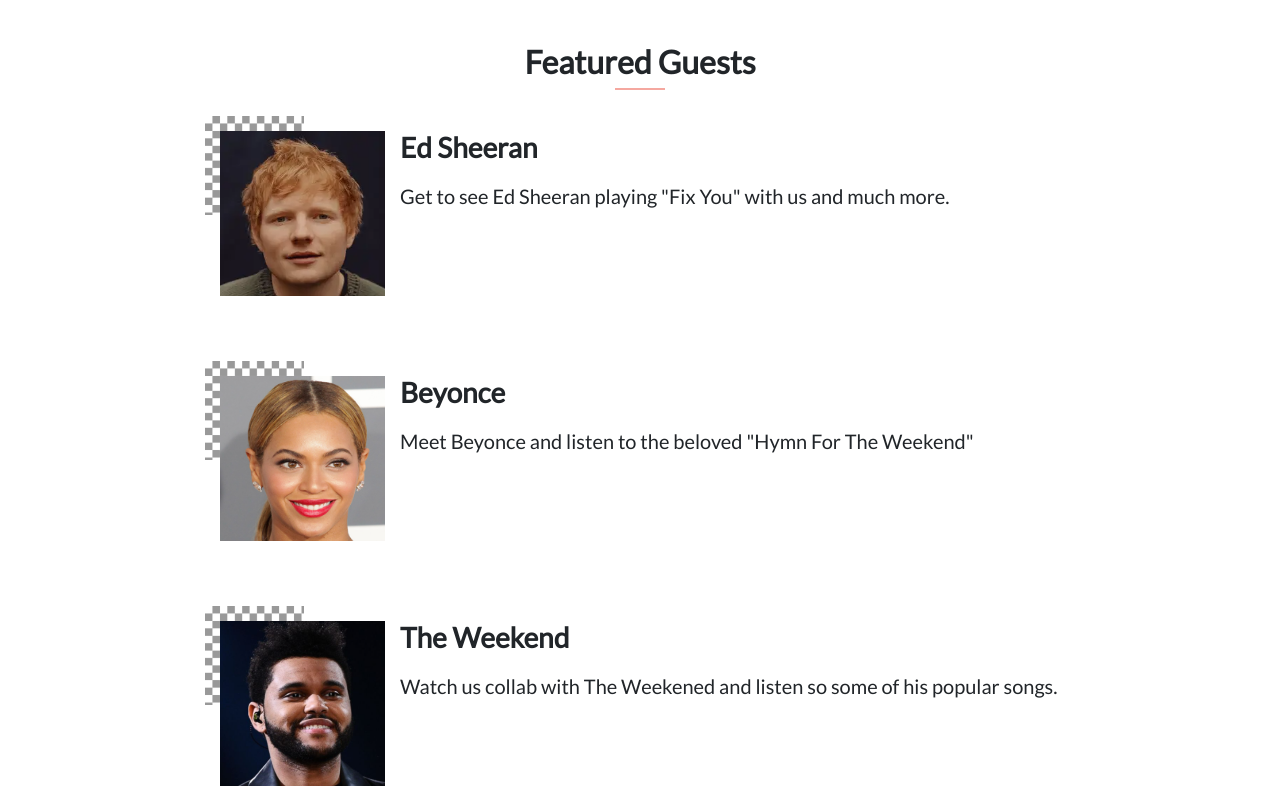
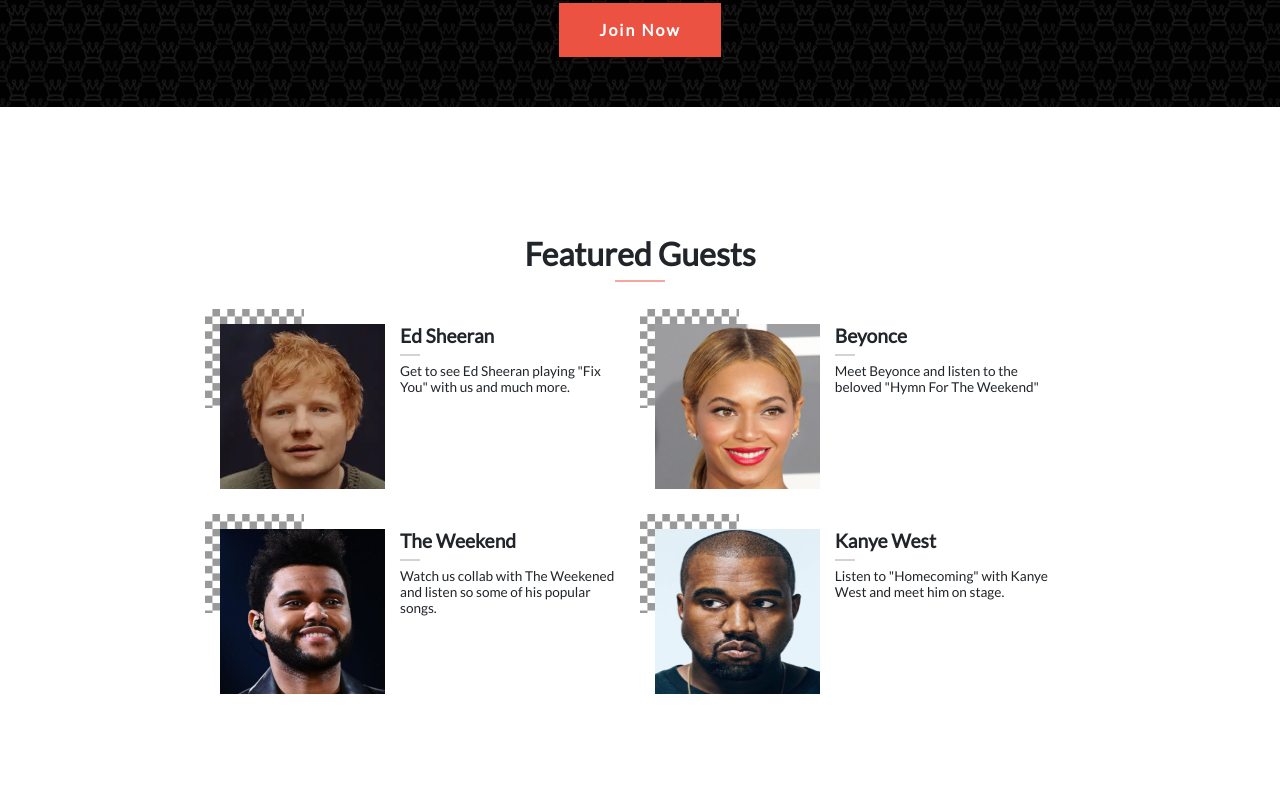
Before and after one commit to ShadyShawkat/Module1-Capstone, a website: page index.html in a window 1280 px wide. Shown: the part 1195-2000 px from the top of the page. Drawn offline with nearby package versions, Linux system fonts and the light colour scheme.

Commit message:
Fix design in home page

```diff
--- a/styles/css/main.css
+++ b/styles/css/main.css
@@ -97,6 +97,7 @@
   padding: 100px 20px;
   padding-left: Max(calc(20vw - 100px), 20px);
   padding-right: Max(calc(30vw - 100px), 20px);
+  min-height: 100vh;
 }
 
 .intro-section::before {
@@ -242,7 +243,11 @@
 }
 
 .featured-guests-section__guests {
-  gap: 45px;
+  gap: 30px;
+  overflow: hidden;
+  max-height: 260px;
+  -webkit-transition: max-height 0.5s linear;
+  transition: max-height 0.5s linear;
 }
 
 .featured-guests-section__guests li {
@@ -251,6 +256,8 @@
   display: flex;
   gap: 15px;
   position: relative;
+  margin-top: 15px;
+  margin-left: 15px;
 }
 
 .featured-guests-section__guests li::before {
@@ -269,16 +276,28 @@
 
 .featured-guests-section__guests li .guest-img {
   height: 100px;
-  width: 100px;
+  min-width: 100px;
 }
 
 .featured-guests-section__guests li .guest-info h3 {
   font-size: 22px;
   font-weight: bold;
+  position: relative;
+}
+
+.featured-guests-section__guests li .guest-info h3::after {
+  position: absolute;
+  content: "";
+  background: #d3d3d3;
+  height: 2px;
+  width: 20px;
+  top: 130%;
+  display: block;
 }
 
 .featured-guests-section__guests li .guest-info .guest-discription {
-  font-size: 16px;
+  font-size: 14px;
+  line-height: 16px;
 }
 
 .featured-guests-section__more-btn {
@@ -290,6 +309,18 @@
   width: 73%;
   text-align: center;
   position: relative;
+  -webkit-transition: all 0.25s linear;
+  transition: all 0.25s linear;
+}
+
+.featured-guests-section__more-btn:hover, .featured-guests-section__more-btn:focus-visible {
+  background-color: #ec5242;
+  color: white;
+}
+
+.featured-guests-section__more-btn:hover::before, .featured-guests-section__more-btn:focus-visible::before {
+  border-bottom-color: #272a31;
+  border-left-color: #272a31;
 }
 
 .featured-guests-section__more-btn::before {
@@ -304,11 +335,18 @@
   top: 35%;
   -webkit-transform: translateX(250%) rotate(-45deg);
           transform: translateX(250%) rotate(-45deg);
+  -webkit-transition: all 0.25s linear;
+  transition: all 0.25s linear;
 }
 
 .about-page .intro-section {
   padding-left: Max(calc(25vw - 100px), 20px);
   padding-right: Max(calc(25vw - 100px), 20px);
+}
+
+.about-page .footer-section__banner .cc-logo {
+  -webkit-filter: invert(85%);
+          filter: invert(85%);
 }
 
 .intro-section__website {
@@ -390,6 +428,11 @@
 }
 
 @media screen and (min-width: 768px) {
+  .navbar {
+    position: fixed !important;
+    top: 0;
+    background-color: white !important;
+  }
   .main-event-section__topics li {
     max-width: 250px;
   }
@@ -401,16 +444,25 @@
     padding-right: Max(calc(25vw - 100px), 10vw);
   }
   .featured-guests-section__guests {
+    max-height: initial !important;
     gap: 30px;
+    overflow: initial;
+  }
+  .featured-guests-section__guests li {
+    -ms-flex-preferred-size: 47%;
+        flex-basis: 47%;
+    margin-top: 0;
+    margin-left: 0;
   }
   .featured-guests-section__guests li::before {
     opacity: 0.4;
   }
   .featured-guests-section__guests li .guest-info h3 {
-    font-size: 28px;
+    font-size: 1.1rem;
   }
   .featured-guests-section__guests li .guest-info .guest-discription {
-    font-size: 20px;
+    font-size: .7rem;
+    line-height: .9rem;
   }
 }
 
@@ -419,24 +471,37 @@
     background-color: transparent !important;
   }
   .featured-guests-section__guests {
-    gap: 80px;
+    gap: 40px;
+  }
+  .featured-guests-section__guests li {
+    -ms-flex-preferred-size: 47%;
+        flex-basis: 47%;
+    margin-top: 0;
+    margin-left: 0;
   }
   .featured-guests-section__guests li::before {
     height: 99px;
-    width: 99px;
+    min-width: 99px;
   }
   .featured-guests-section__guests li .guest-img {
     height: 165px;
-    width: 165px;
+    min-width: 165px;
+  }
+  .featured-guests-section__guests li .guest-info h3 {
+    font-size: 1.2rem;
+  }
+  .featured-guests-section__guests li .guest-info .guest-discription {
+    font-size: .85rem;
+    line-height: 1rem;
   }
 }
 
 .navbar {
   height: 70px;
-}
-
-.navbar .navbar-nav {
-  background-color: #d3d3d3;
+  position: absolute;
+  width: 100%;
+  z-index: 1;
+  background-color: transparent;
 }
 
 .navbar .navbar-toggler {
```
Also changed, not shown: assets/images/feat-guest-kanyewest.png (added), 1 other file.
